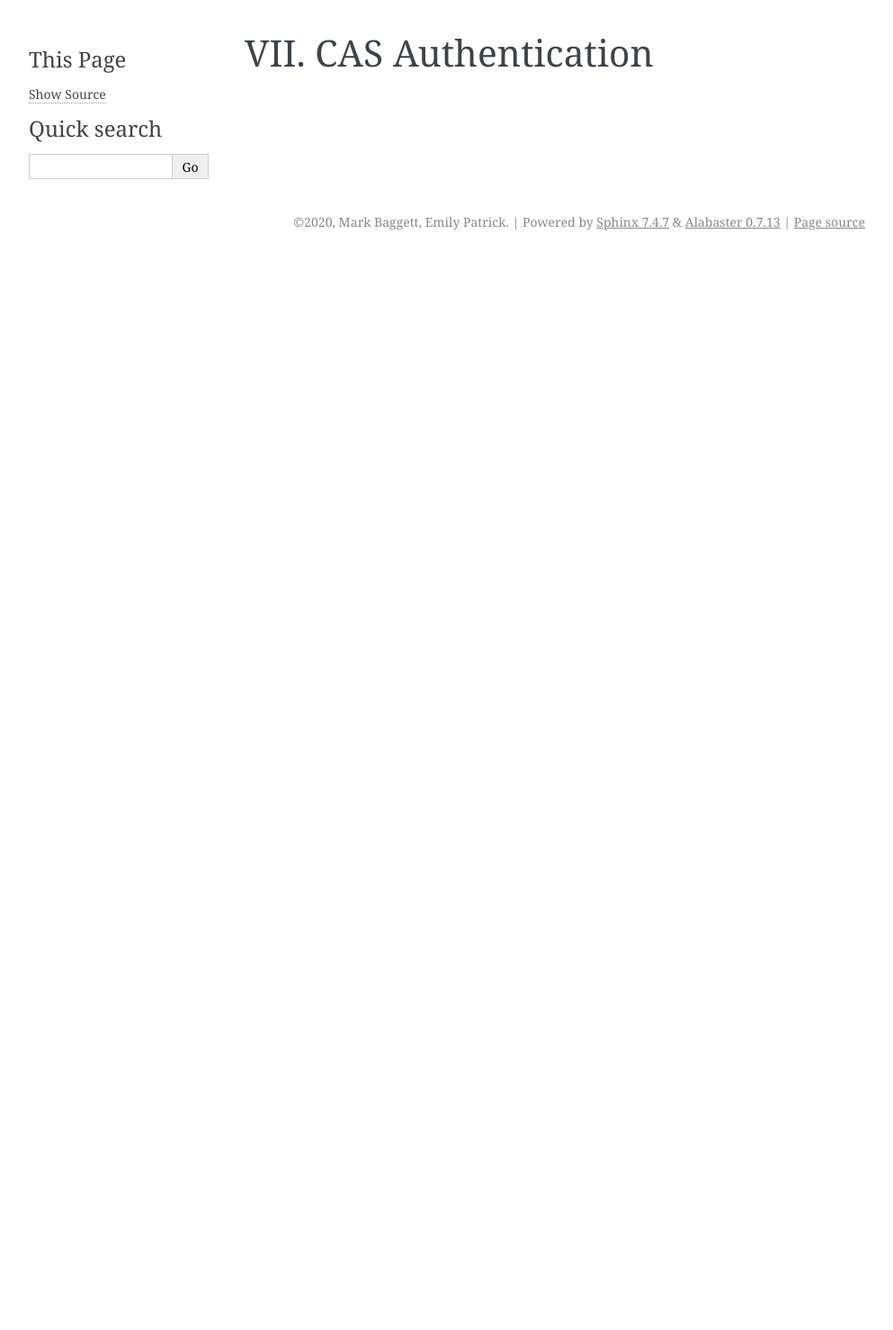
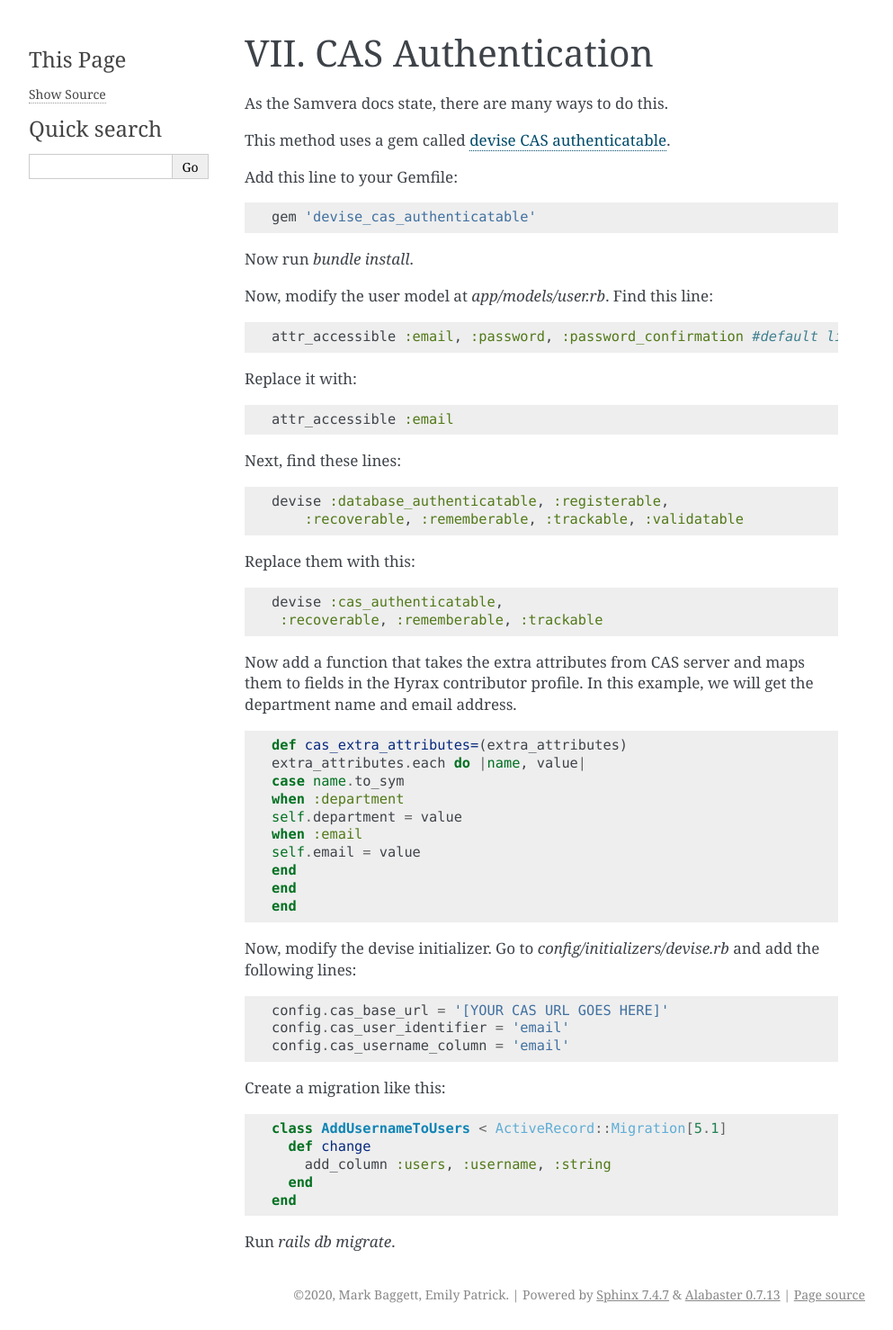
Before and after one commit to markpbaggett/utk_hyrax_review_docs, a Sphinx documentation site: the page built from docs/source/reference_materials/07_CAS.rst, in a window 1280 px wide. Shown: the whole page at 90% size, without its empty margins (148-1141 px from the left). Built offline with Sphinx 7.4.7, drawn with Linux system fonts in a browser that asks for light colours; before the commit the page ends 900 px from its top, so only the background shows below that.

Commit message:
Add CAS solution.

```diff
--- a/docs/source/reference_materials/07_CAS.rst
+++ b/docs/source/reference_materials/07_CAS.rst
@@ -1,2 +1,76 @@
 VII. CAS Authentication
 =======================
+
+As the Samvera docs state, there are many ways to do this.
+
+This method uses a gem called `devise CAS authenticatable <https://samvera.github.io/devise_cas_authenticatable>`_.
+
+Add this line to your Gemfile:
+
+.. code-block:: ruby
+
+    gem 'devise_cas_authenticatable'
+
+Now run `bundle install`.
+
+Now, modify the user model at `app/models/user.rb`. Find this line:
+
+.. code-block:: ruby
+
+    attr_accessible :email, :password, :password_confirmation #default line from the basic hyrax installation
+
+Replace it with:
+
+.. code-block:: ruby
+
+    attr_accessible :email
+
+Next, find these lines:
+
+.. code-block:: ruby
+
+    devise :database_authenticatable, :registerable,
+        :recoverable, :rememberable, :trackable, :validatable
+
+Replace them with this:
+
+.. code-block:: ruby
+
+    devise :cas_authenticatable,
+     :recoverable, :rememberable, :trackable
+
+Now add a function that takes the extra attributes from CAS server and maps them to fields in the Hyrax contributor profile.
+In this example, we will get the department name and email address.
+
+.. code-block:: ruby
+
+    def cas_extra_attributes=(extra_attributes)
+    extra_attributes.each do |name, value|
+    case name.to_sym
+    when :department
+    self.department = value
+    when :email
+    self.email = value
+    end
+    end
+    end
+
+Now, modify the devise initializer. Go to `config/initializers/devise.rb` and add the following lines:
+
+.. code-block:: ruby
+
+    config.cas_base_url = '[YOUR CAS URL GOES HERE]'
+    config.cas_user_identifier = 'email'
+    config.cas_username_column = 'email'
+
+Create a migration like this:
+
+.. code-block:: ruby
+
+    class AddUsernameToUsers < ActiveRecord::Migration[5.1]
+      def change
+        add_column :users, :username, :string
+      end
+    end
+
+Run `rails db migrate`.
```
